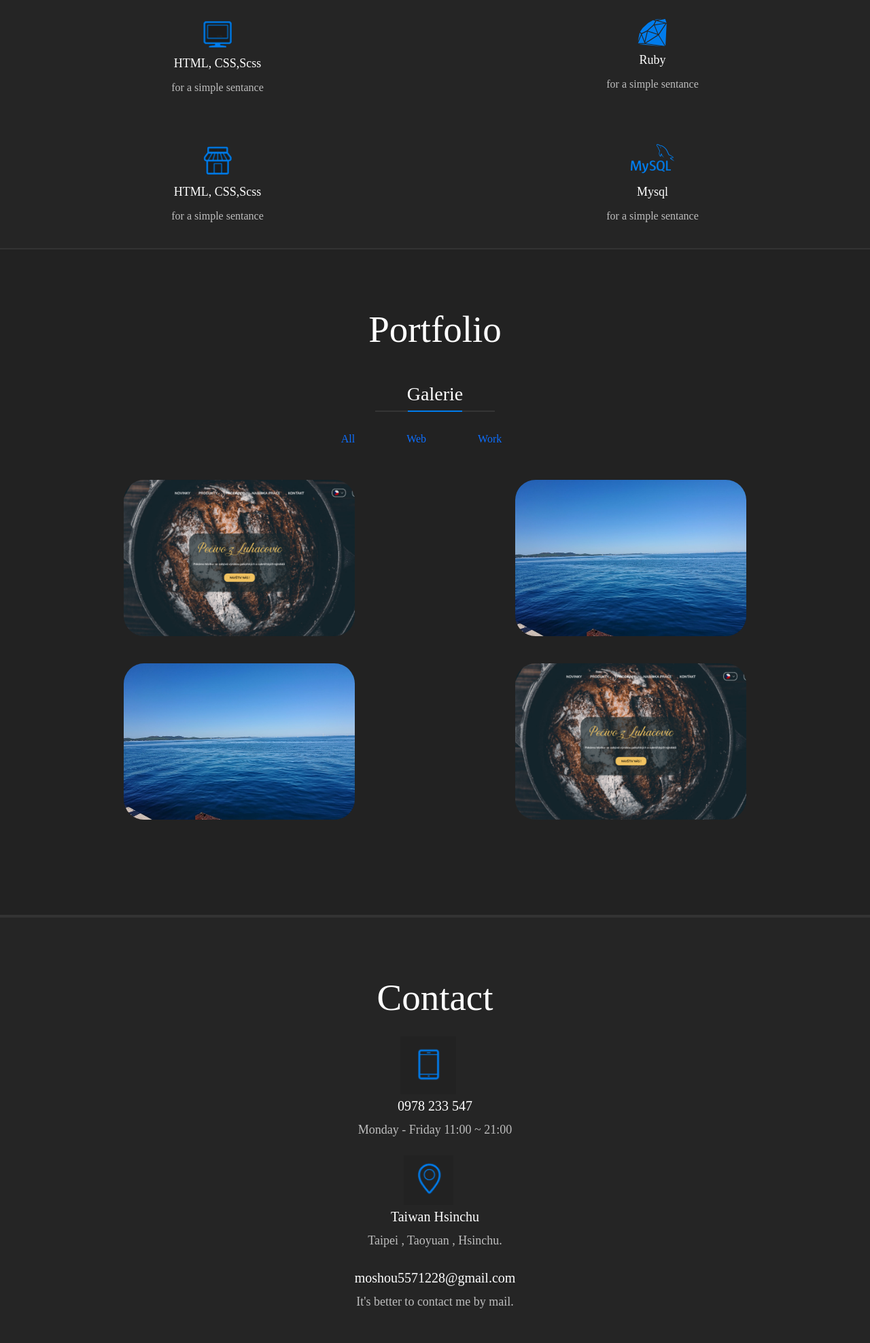
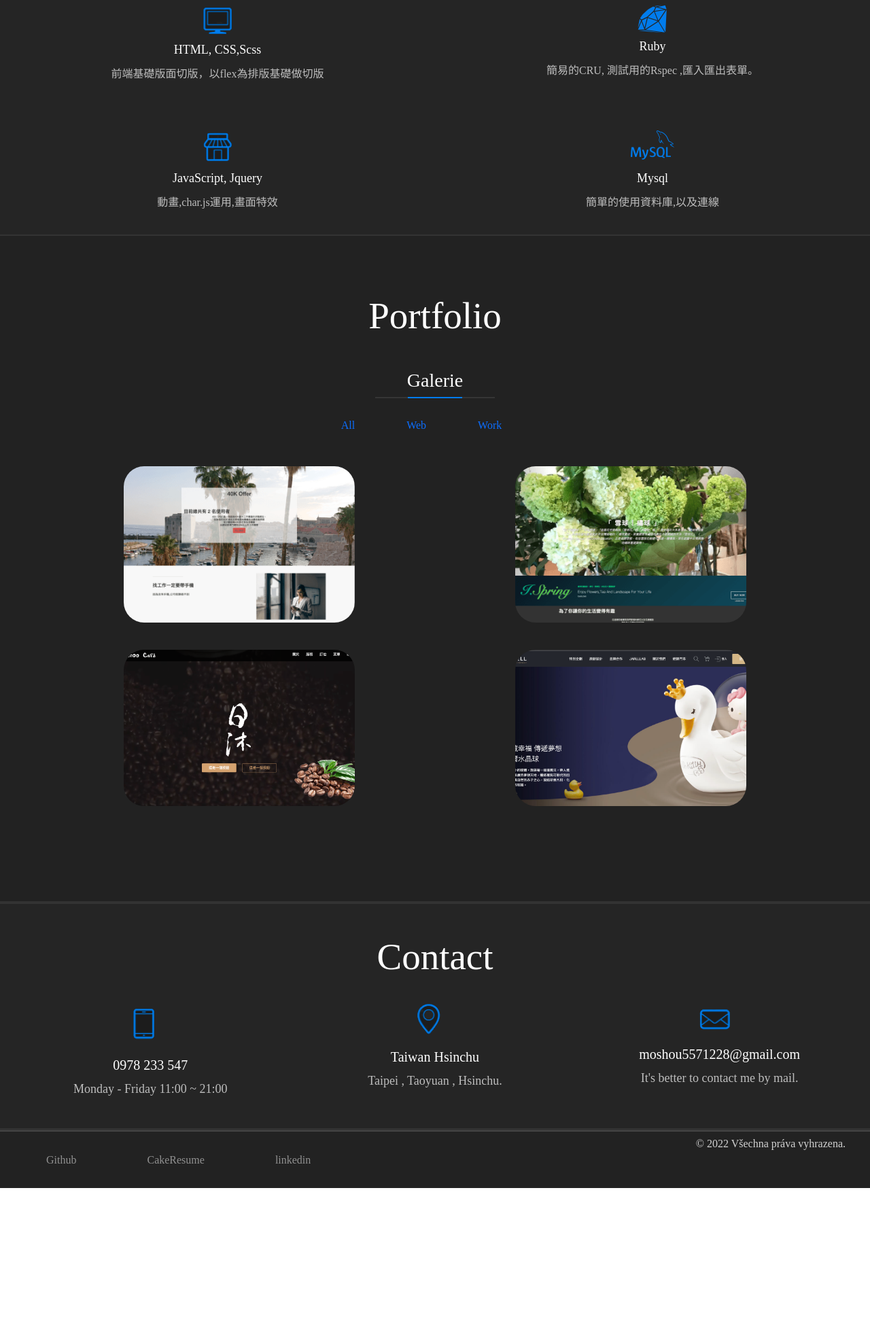
Before and after one commit to ian293382/portfolio_html, a plain HTML site: page index.html in a window 1280 px wide. Shown: the part 782-2758 px from the top of the page at 68% size. After the commit the page ends 2530 px from the top, so only its background shows below. Drawn offline with nearby package versions, Linux system fonts and the light colour scheme; files whose address does not match are found by name.

Commit message:
full infomation

```diff
--- a/css/style.css
+++ b/css/style.css
@@ -1069,11 +1069,19 @@ a {
 }
 
 .main .hero{
-  padding-top: 60px;
+  padding-top: 40px;
+
+  border-bottom: none;
 }
 
 .main .page_title{
   padding-bottom: 40px;
+}
+.main .footer {
+  background-color: #222;
+  padding: 0;
+
+  border-top: 1px solid #333;
 }
 
 .skills{
@@ -1180,6 +1188,8 @@ a {
 
 .main .contact .hero{
   text-align: center;
+  padding-top: 60px;
+  padding-bottom: 0;
 }
 
 .main .contact .contact-wrapper .contact-item {
@@ -1197,6 +1207,24 @@ a {
   flex-direction: column;
   width: 75%;
 }
+
+.main .contact .contact-wrapper .contact-item {
+  display: inline-flex;
+  margin-bottom: 20px;
+  flex-direction: column;
+  flex-wrap: nowrap;
+}
+
+.main .contact .contact-wrapper .contact-item .contact-image {
+  width: auto;
+}
+.main .contact .contact-wrapper .contact-item .contact-text-group {
+  display: inline-flex;
+  flex-direction: column;
+  align-items: center;
+
+}
+
 
 .front_end_skill {
   background: #222;
@@ -2017,6 +2045,8 @@ a {
   background-color: #222;
   padding: 20px;
 }
+
+
 .footer .container {
   display: flex;
   flex-direction: row;
--- a/index.html
+++ b/index.html
@@ -113,7 +113,7 @@
                   </div>
                   <div class="front-text-group">
                     <h4 class="skills_name">HTML, CSS,Scss </h4>
-                      <p class="skills_para">for a simple sentance</p>
+                      <p class="skills_para">前端基礎版面切版，以flex為排版基礎做切版</p>
                   </div>
                 </div>
 
@@ -122,8 +122,8 @@
                     <img src="images/front_end_skill/sass_image_rb.png" alt="">
                   </div>
                   <div class="front-text-group">
-                    <h4 class="skills_name">HTML, CSS,Scss </h4>
-                      <p class="skills_para">for a simple sentance</p>
+                    <h4 class="skills_name">JavaScript, Jquery </h4>
+                      <p class="skills_para">動畫,char.js運用,畫面特效</p>
                   </div>
                 </div>
 
@@ -145,7 +145,7 @@
                   </div>
                   <div class="front-text-group">
                     <h4 class="skills_name">Ruby </h4>
-                      <p class="skills_para">for a simple sentance</p>
+                      <p class="skills_para">簡易的CRU, 測試用的Rspec ,匯入匯出表單。</p>
                   </div>
                 </div>
 
@@ -155,7 +155,7 @@
                   </div>
                   <div class="front-text-group">
                     <h4 class="skills_name">Mysql </h4>
-                      <p class="skills_para">for a simple sentance</p>
+                      <p class="skills_para">簡單的使用資料庫,以及連線</p>
                   </div>
                 </div>
 
@@ -189,22 +189,22 @@
                   <div class="portfolio_category">
                     <ul class="category_list">
                       <li class="nav_item">
-                        <a href="#!" class="nav-link">All</a>
+                        <a href="#!" class="nav-link" onclick="fillterData('All')">All</a>
                       </li>
 
                       <li class="nav_item">
-                        <a href="#!" class="nav-link">Web</a>
+                        <a href="#!" class="nav-link" onclick="fillterData('Web')">Web</a>
                       </li>
 
                       <li class="nav_item">
-                        <a href="#!" class="nav-link">Work</a>
+                        <a href="#!" class="nav-link" onclick="fillterData('Work')">Work</a>
                       </li>
 
 
                     </ul>
 
                     <div class="portfolio_select form_item">
-                      <select class="galerie-item">
+                      <select class="galerie-item" onchange="filterData()">
                         <option value="" selected disabled>galerie</option>
                         <option value="All">All</option>
                         <option value="Web">Web</option>
@@ -216,27 +216,27 @@
                 </div>
 
                 <div class="galerie_group">
-                  <div class="col-lg-6 col-md-12 col-sm-12">
+                  <div class="col-lg-6 col-md-12 col-sm-12 Web">
                     <div class="img-container">
-                      <div class="image" style="background-image: url(images/portfolio/Portolio_page_01.png);"></div>
+                      <div class="image" style="background-image: url(images/portfolio/work/work_1.png);"></div>
                     </div>
                   </div>
 
-                  <div class="col-lg-6 col-md-12 col-sm-12">
+                  <div class="col-lg-6 col-md-12 col-sm-12 Web">
                     <div class="img-container">
-                      <div class="image" style="background-image: url(images/portfolio/Portolio_page_02.png);"></div>
+                      <div class="image" style="background-image: url(images/portfolio/work/work_2.png);"></div>
                     </div>
                   </div>
 
-                  <div class="col-lg-6 col-md-12 col-sm-12">
+                  <div class="col-lg-6 col-md-12 col-sm-12 Web">
                     <div class="img-container">
-                      <div class="image" style="background-image: url(images/portfolio/Portolio_page_02.png);"></div>
+                      <div class="image" style="background-image: url(images/portfolio/work/work_4.png);"></div>
                     </div>
                   </div>
 
-                  <div class="col-lg-6 col-md-12 col-sm-12">
+                  <div class="col-lg-6 col-md-12 col-sm-12 Work">
                     <div class="img-container">
-                      <div class="image" style="background-image: url(images/portfolio/Portolio_page_01.png);"></div>
+                      <div class="image" style="background-image: url(images/portfolio/work/job_1.png);"></div>
                     </div>
                   </div>
 
@@ -253,15 +253,14 @@
         <div class="container">
             <h2 class="page_title">Contact</h2>
 
-            <div class="container">
               <div class="row">
 
                 <div class="contact-wrapper">
-                  <div class="col-lg-12 col-md-12 col-sm-12">
+                  <div class="col-lg-4 col-md-12 col-sm-12">
 
                     <div class="contact-item">
                       <div class="contact-image">
-                        <img src="images/contact/phone.png" alt="">
+                        <img src="images/contact/phone_rb.png" alt="">
                       </div>
                       <div class="contact-text-group">
                         <h4 class="contact_name">0978 233 547</h4>
@@ -269,31 +268,38 @@
                       </div>
                     </div>
 
-                    <div class="contact-item">
-                      <div class="contact-image">
-                        <img src="images/contact/location.png" alt="">
-                      </div>
+
+                  </div>
+
+                  <div class="col-lg-4 col-md-12 col-sm-12"> <div class="contact-item">
+                    <div class="contact-image">
+                      <img src="images/contact/location_rb.png" alt="">
+                    </div>
                       <div class="contact-text-group">
                         <h4 class="contact_name">Taiwan Hsinchu</h4>
                         <p class="contact_para">Taipei , Taoyuan , Hsinchu.</p>
                       </div>
                     </div>
-
+                  </div>
+                  <div class="col-lg-4 col-md-12 col-sm-12">
                     <div class="contact-item">
                       <div class="contact-image">
-                        <img src="images/contact/email.png" alt="">
+                        <img src="images/contact/email_rb.png" alt="">
                       </div>
                       <div class="contact-text-group">
                         <h4 class="contact_name">moshou5571228@gmail.com</h4>
                       <p class="contact_para">It's better to contact me by mail.</p>
                       </div>
                     </div>
+
                   </div>
+
+
 
                 </div>
 
               </div>
-            </div>
+
           </div>
       </div>
 
@@ -345,5 +351,9 @@ $(document).ready(function(){
   })
 })
 
+// select bar
+
+
+
 </script>
 </html>
```
Also changed, not shown: images/contact/email_rb.png (added), images/contact/location_rb.png (added), images/contact/phone_rb.png (added), images/portfolio/work/job_1.png (added), images/portfolio/work/work_1.png (added), images/portfolio/work/work_2.png (added), images/portfolio/work/work_3.png (added), images/portfolio/work/work_4.png (added), images/portfolio/work/work_5.png (added).
